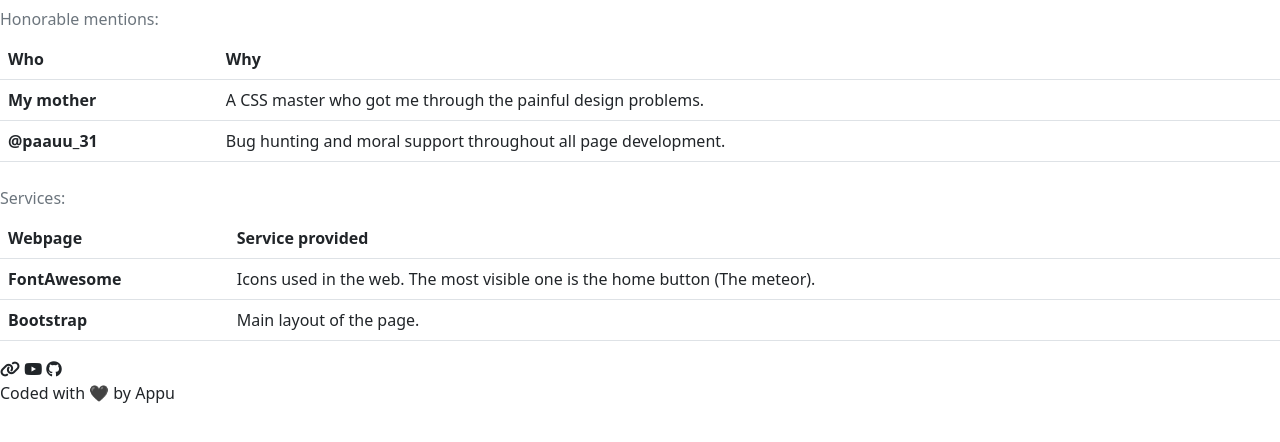
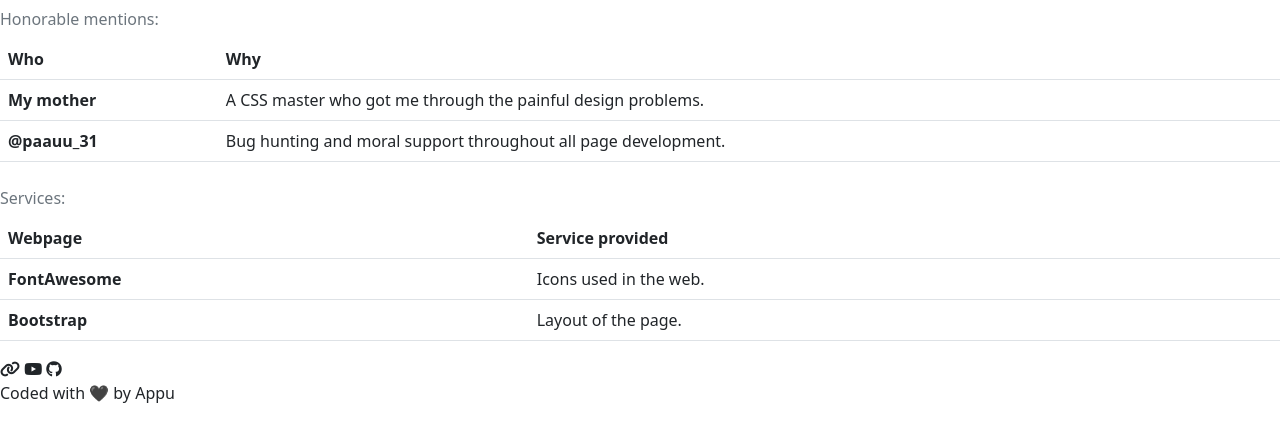
Before and after one commit to appuchias/appuwrotethese, a Django app: page /thanks/ in a window 1280 px wide. Shown: the part 187-629 px from the top of the page. Run offline with Django 4.2, Linux system fonts and the light colour scheme; some libraries are stand-ins or nearby versions.

Commit message:
feat: Update thanks page

```diff
--- a/src/templates/thanks.html
+++ b/src/templates/thanks.html
@@ -46,12 +46,12 @@
             <tr>
                 <th scope="row">FontAwesome</th>
                 {# Translators: Table content #}
-                <td>{% trans "Icons used in the web. The most visible one is the home button (The meteor)" %}.</td>
+                <td>{% trans "Icons used in the web" %}.</td>
             </tr>
             <tr>
                 <th scope="row">Bootstrap</th>
                 {# Translators: Table content #}
-                <td>{% trans "Main layout of the page" %}.</td>
+                <td>{% trans "Layout of the page" %}.</td>
             </tr>
         </tbody>
     </table>
```
Also changed, not shown: src/locale/es/LC_MESSAGES/django.po, 1 other file.
